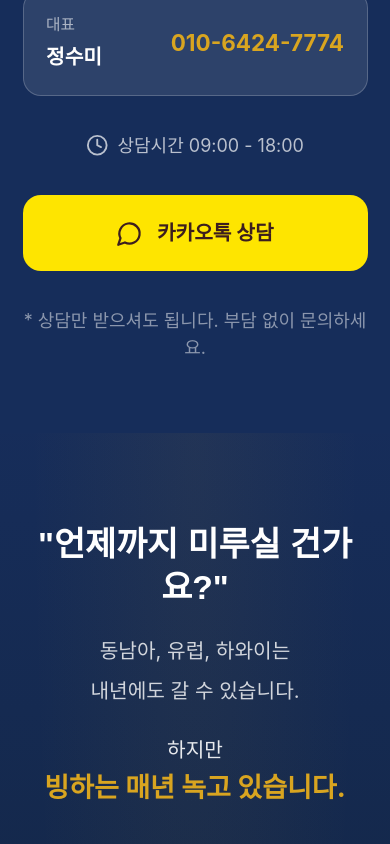
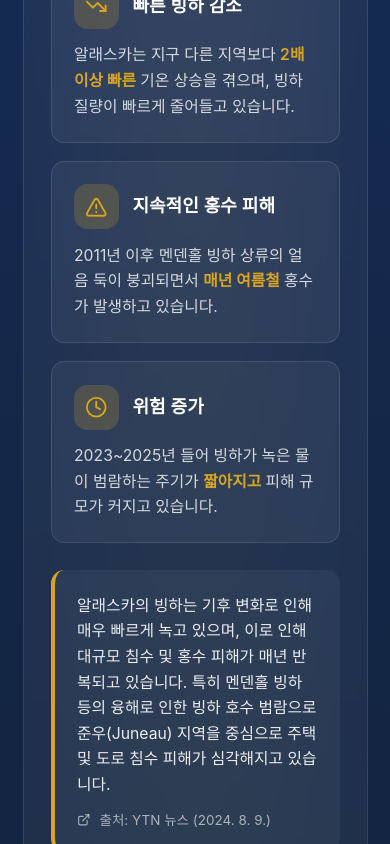
Before and after one commit to aktour0800-prog/aktour, a React (Vite) app: page / in a window 390 px wide. Shown: the part 5000-5844 px from the top of the page. Built offline with nearby package versions, Linux system fonts and the light colour scheme; the HTML template or start-up script is replaced by a standard one; a web font is replaced by a local one.

Commit message:
UI 媛쒖꽑: FinalCTASection??鍮숉븯 ?뱀쓬 洹쇨굅 ?먮즺 異붽? 諛?TrustCTASection ?쒓굅

```diff
--- a/src/components/landing/FinalCTASection.tsx
+++ b/src/components/landing/FinalCTASection.tsx
@@ -1,6 +1,6 @@
 import { motion, useInView } from "framer-motion";
 import { useRef } from "react";
-import { Phone, MessageCircle, Check, Users, Award, Tv } from "lucide-react";
+import { Phone, MessageCircle, Check, Users, Award, Tv, TrendingDown, AlertTriangle, Clock, ExternalLink } from "lucide-react";
 
 const FinalCTASection = () => {
   const ref = useRef(null);
@@ -58,6 +58,69 @@ const FinalCTASection = () => {
             <p className="text-2xl md:text-3xl font-bold text-accent">
               빙하는 매년 녹고 있습니다.
             </p>
+          </div>
+        </motion.div>
+
+        {/* 근거 자료 섹션 */}
+        <motion.div
+          className="max-w-4xl mx-auto mb-12 md:mb-16"
+          initial={{ opacity: 0, y: 20 }}
+          animate={isInView ? { opacity: 1, y: 0 } : {}}
+          transition={{ duration: 0.6, delay: 0.3 }}
+        >
+          <div className="bg-white/5 backdrop-blur-sm rounded-2xl p-6 md:p-8 border border-white/10">
+            {/* 근거 카드 그리드 */}
+            <div className="grid grid-cols-1 md:grid-cols-3 gap-4 mb-6">
+              {/* 빠른 빙하 감소 */}
+              <div className="bg-white/5 rounded-xl p-5 border border-white/10">
+                <div className="flex items-center gap-3 mb-3">
+                  <div className="w-10 h-10 rounded-lg bg-accent/20 flex items-center justify-center">
+                    <TrendingDown className="w-5 h-5 text-accent" />
+                  </div>
+                  <h3 className="text-white font-bold text-base">빠른 빙하 감소</h3>
+                </div>
+                <p className="text-white/80 text-sm leading-relaxed">
+                  알래스카는 지구 다른 지역보다 <span className="text-accent font-semibold">2배 이상 빠른</span> 기온 상승을 겪으며, 빙하 질량이 빠르게 줄어들고 있습니다.
+                </p>
+              </div>
+
+              {/* 지속적인 홍수 피해 */}
+              <div className="bg-white/5 rounded-xl p-5 border border-white/10">
+                <div className="flex items-center gap-3 mb-3">
+                  <div className="w-10 h-10 rounded-lg bg-accent/20 flex items-center justify-center">
+                    <AlertTriangle className="w-5 h-5 text-accent" />
+                  </div>
+                  <h3 className="text-white font-bold text-base">지속적인 홍수 피해</h3>
+                </div>
+                <p className="text-white/80 text-sm leading-relaxed">
+                  2011년 이후 멘덴홀 빙하 상류의 얼음 둑이 붕괴되면서 <span className="text-accent font-semibold">매년 여름철</span> 홍수가 발생하고 있습니다.
+                </p>
+              </div>
+
+              {/* 위험 증가 */}
+              <div className="bg-white/5 rounded-xl p-5 border border-white/10">
+                <div className="flex items-center gap-3 mb-3">
+                  <div className="w-10 h-10 rounded-lg bg-accent/20 flex items-center justify-center">
+                    <Clock className="w-5 h-5 text-accent" />
+                  </div>
+                  <h3 className="text-white font-bold text-base">위험 증가</h3>
+                </div>
+                <p className="text-white/80 text-sm leading-relaxed">
+                  2023~2025년 들어 빙하가 녹은 물이 범람하는 주기가 <span className="text-accent font-semibold">짧아지고</span> 피해 규모가 커지고 있습니다.
+                </p>
+              </div>
+            </div>
+
+            {/* 상세 설명 */}
+            <div className="bg-white/5 rounded-xl p-5 border-l-4 border-accent">
+              <p className="text-white/90 text-sm md:text-base leading-relaxed mb-3">
+                알래스카의 빙하는 기후 변화로 인해 매우 빠르게 녹고 있으며, 이로 인해 대규모 침수 및 홍수 피해가 매년 반복되고 있습니다. 특히 멘덴홀 빙하 등의 융해로 인한 빙하 호수 범람으로 준우(Juneau) 지역을 중심으로 주택 및 도로 침수 피해가 심각해지고 있습니다.
+              </p>
+              <div className="flex items-center gap-2 text-white/60 text-xs">
+                <ExternalLink className="w-3 h-3" />
+                <span>출처: YTN 뉴스 (2024. 8. 9.)</span>
+              </div>
+            </div>
           </div>
         </motion.div>
 
--- a/src/pages/Index.tsx
+++ b/src/pages/Index.tsx
@@ -3,7 +3,6 @@ import HeroSection from "@/components/landing/HeroSection";
 import ExperienceGallerySection from "@/components/landing/ExperienceGallerySection";
 import WhyAlaskaSection from "@/components/landing/WhyAlaskaSection";
 import JourneyMapSection from "@/components/landing/JourneyMapSection";
-import TrustCTASection from "@/components/landing/TrustCTASection";
 import FinalCTASection from "@/components/landing/FinalCTASection";
 import Footer from "@/components/landing/Footer";
 import FloatingCallButton from "@/components/landing/FloatingCallButton";
@@ -17,7 +16,6 @@ const Index = () => {
         <ExperienceGallerySection />
         <WhyAlaskaSection />
         <JourneyMapSection />
-        <TrustCTASection />
         <FinalCTASection />
       </main>
       <Footer />
```
